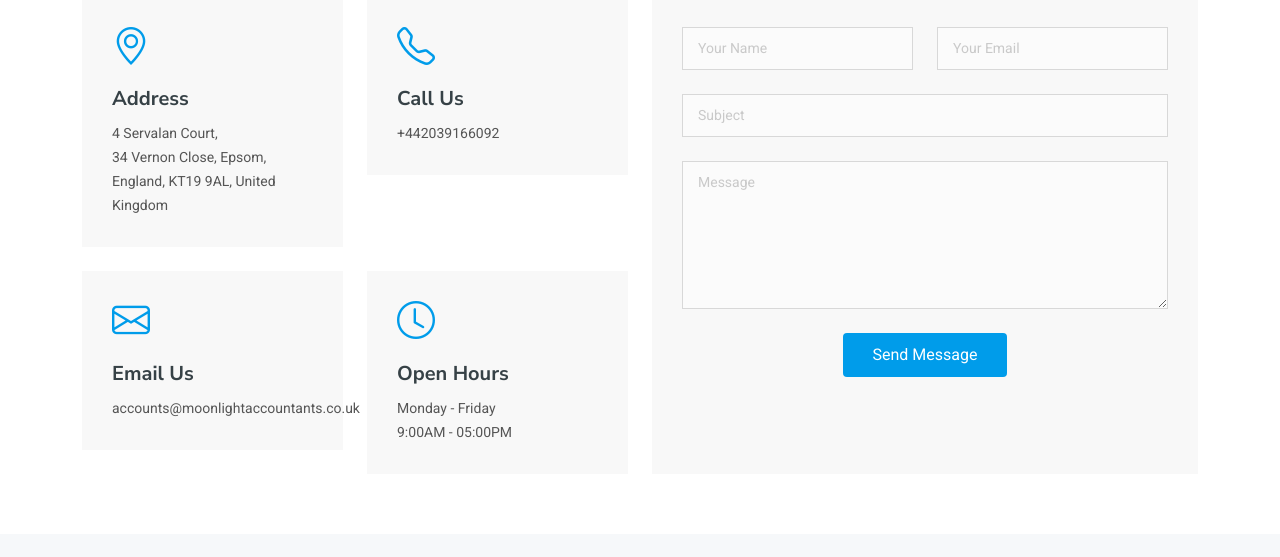
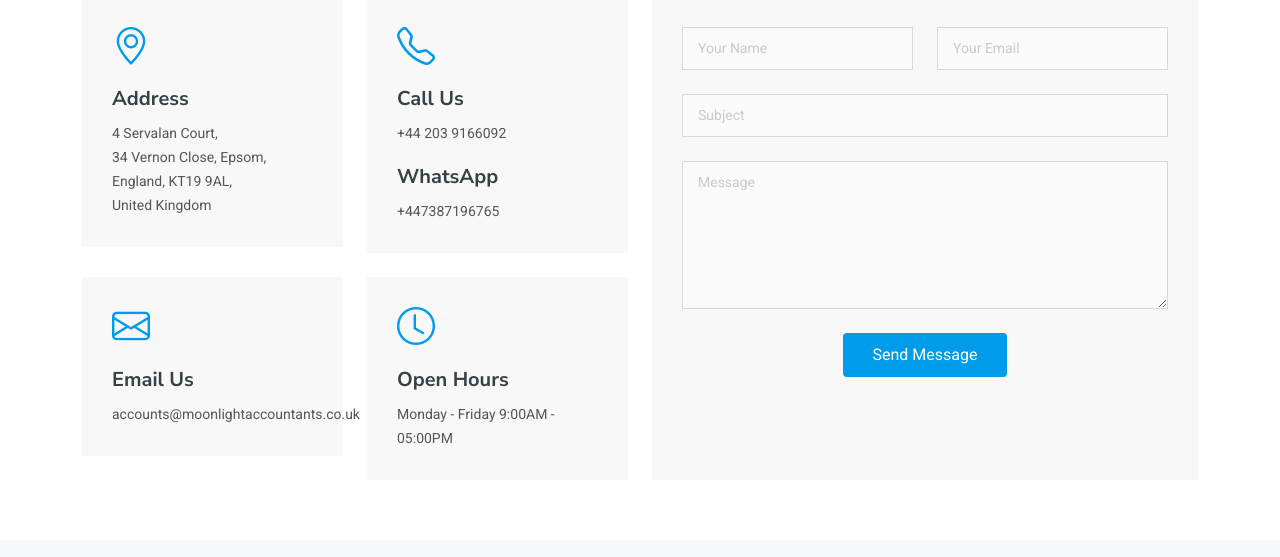
Before and after one commit to DeltaTechGlobal/moonlightaccountants, a plain HTML site: page index.html in a window 1280 px wide. Shown: the part 4700-5257 px from the top of the page. Drawn offline with Linux system fonts and the light colour scheme.

Commit message:
update contents

```diff
--- a/index.html
+++ b/index.html
@@ -545,7 +545,8 @@
                   <h3>Address</h3>
                   <p>4 Servalan Court,</p>
                   <p>34 Vernon Close, Epsom, </p>
-                  <p> England, KT19 9AL, United Kingdom</p>
+                  <p> England, KT19 9AL,</p>
+                  <p>United Kingdom</p>
                 </div>
               </div><!-- End Info Item -->
 
@@ -553,7 +554,9 @@
                 <div class="info-item" data-aos="fade" data-aos-delay="300">
                   <i class="bi bi-telephone"></i>
                   <h3>Call Us</h3>
-                  <p>+442039166092</p>
+                  <p>+44 203 9166092</p>
+                  <h3>WhatsApp</h3>
+                  <p>+447387196765</p>
                 </div>
               </div><!-- End Info Item -->
 
@@ -569,8 +572,8 @@
                 <div class="info-item" data-aos="fade" data-aos-delay="500">
                   <i class="bi bi-clock"></i>
                   <h3>Open Hours</h3>
-                  <p>Monday - Friday</p>
-                  <p>9:00AM - 05:00PM</p>
+                  <p>Monday - Friday 9:00AM - 05:00PM</p>
+                  <!-- <p>9:00AM - 05:00PM</p> -->
                 </div>
               </div><!-- End Info Item -->
 
```
